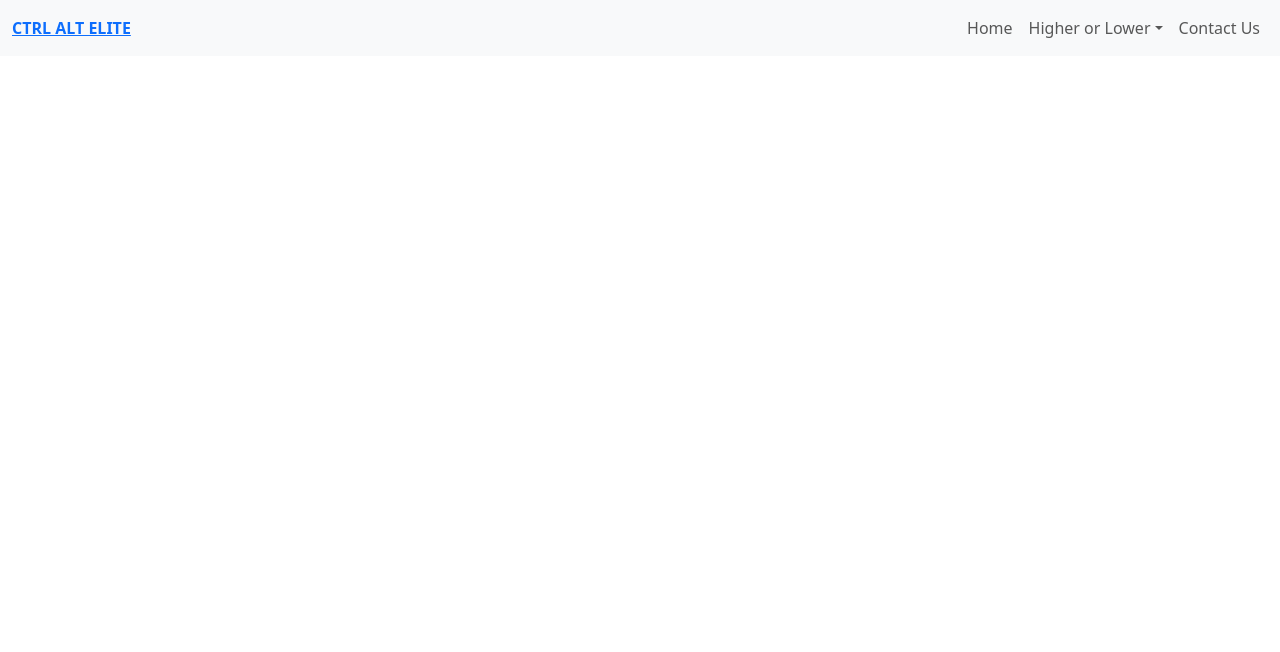
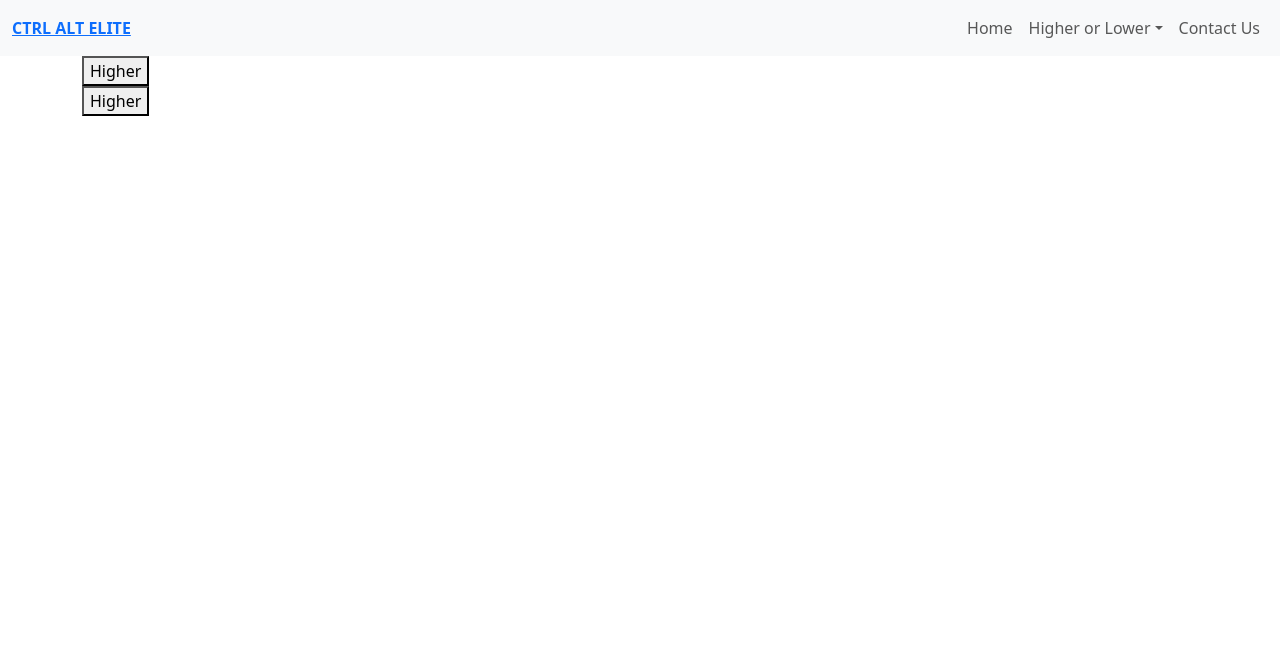
Before and after one commit to TheRickyroy/higher-and-lower, a plain HTML site: page game.html in a window 1280 px wide. Shown: the top 652 px of the page. Drawn offline with nearby package versions, Linux system fonts and the light colour scheme.

Commit message:
add button tags

```diff
--- a/game.html
+++ b/game.html
@@ -59,7 +59,7 @@
       </div>
 
       <div>
-        <div class="btn-higher"></div>
+        <button class="btn-higher" aria-label="Guess Higher">Higher</button>
         <div>
           <div class="score-difficulty"></div>
           <div class="score"></div>
@@ -68,7 +68,7 @@
             <div class="flipped-card"></div>
           </div>
         </div>
-        <div class="btn-lower"></div>
+        <button class="btn-lower" aria-label="Guess Lower">Higher</button>
       </div>
     </div>
   </main>
```
